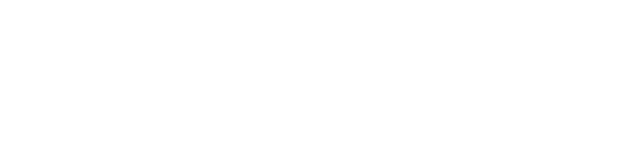
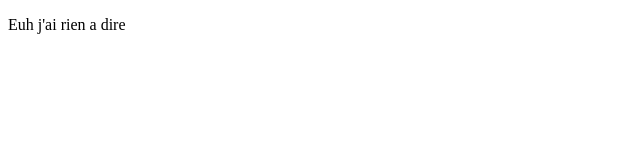
Before and after one commit to Kevjunsew/git-mon-cv, a plain HTML site: page index.html in a window 1280 px wide. Shown: the whole page, without its empty margins (0-640 px from the left). Drawn offline with Linux system fonts and the light colour scheme.

```diff
--- a/index.html
+++ b/index.html
@@ -7,6 +7,6 @@
     <title>Document</title>
 </head>
 <body>
-
+    <p>Euh j'ai rien a dire</p>
 </body>
 </html>
```
